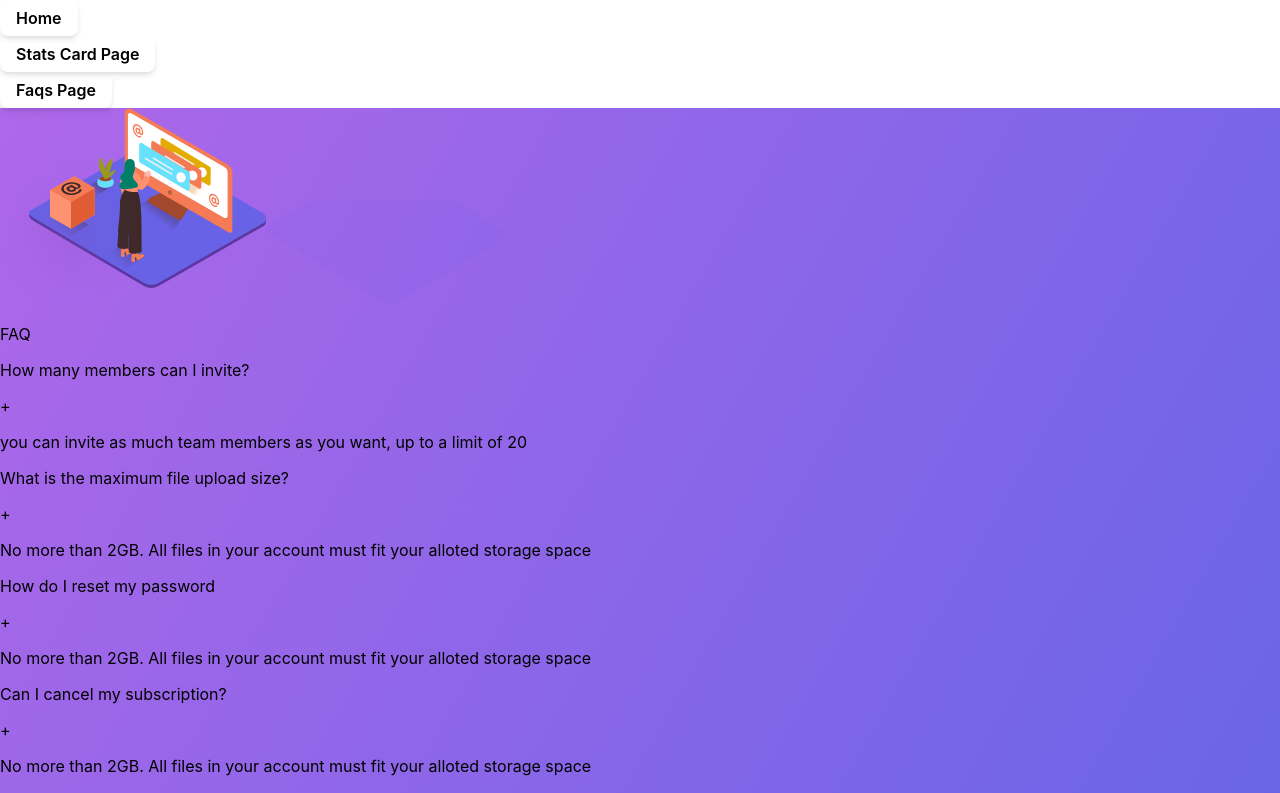
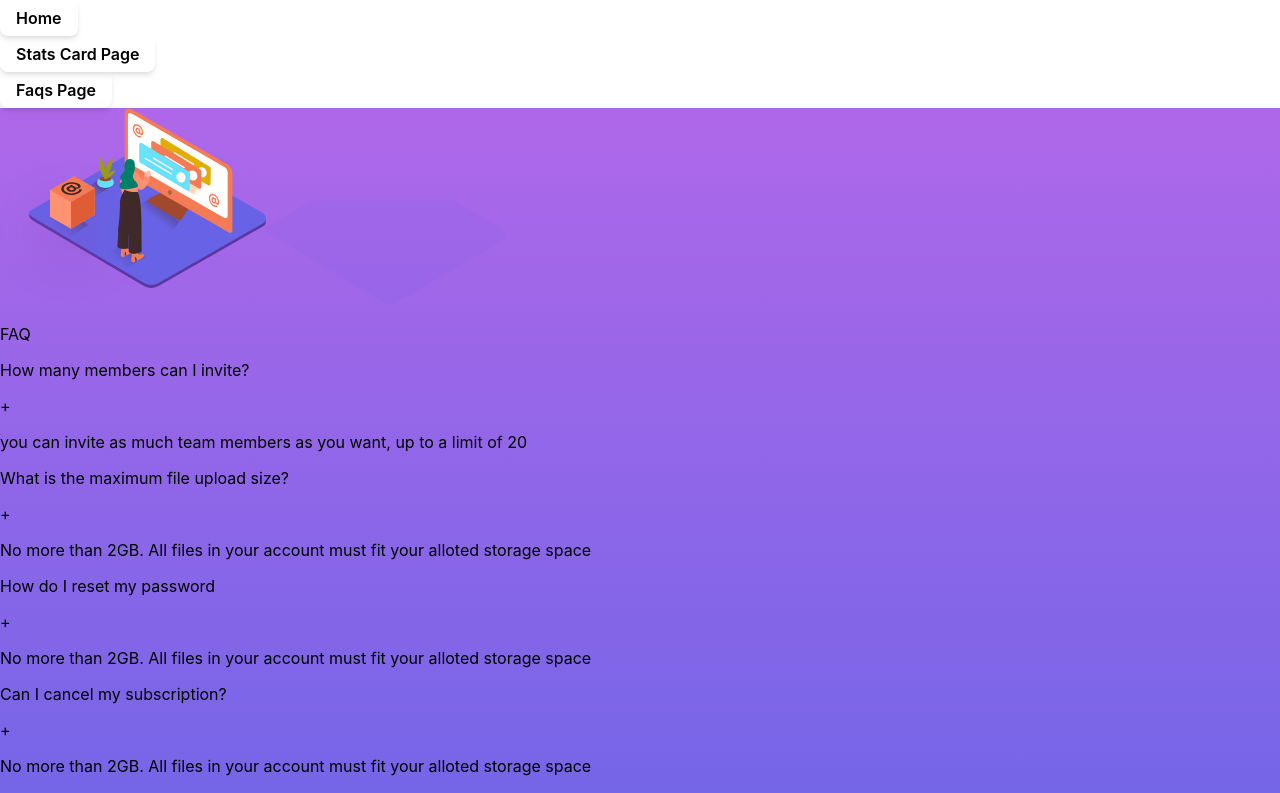
Before and after one commit to ltghc1990/nextjs-taillwind-frontendmentors, a Next.js app: page /Faqs in a window 1280 px wide. Shown: the top 793 px of the page. Built offline with nearby package versions, Linux system fonts and the light colour scheme.

Commit message:
added desktop styles

```diff
--- a/components/FaqsAccordion.js
+++ b/components/FaqsAccordion.js
@@ -14,34 +14,31 @@ const FaqsAccordion = () => {
     }
   }
 
-  const bgGradient = {backgroundImage: "linear-gradient(120deg, hsl(273, 75%, 66%), hsl(240, 73%, 65%)"}
+  const bgGradient = {backgroundImage: "linear-gradient(180deg, hsl(273, 75%, 66%), hsl(240, 73%, 65%)"}
 
   const accordion = data.map((item, index)=>{
     return(
-      <div key={index} className="my-1 border-b-2 w-11/12 mx-auto">
-        <div className="border-b-2 border-gray-300">
+        <div key={index} className="border-b-2 border-gray-300 pt-4">
           <div className="flex justify-between" onClick={()=>onClickHandler(index)}>
             <p className={`${selected === index ? "font-bold" : "text-md"} pb-3`}>{item.question}</p>
             <p>{selected === index ? "-" : "+"}</p>
           </div>
-
           <p className={`${selected === index ? "block" : "hidden"}`}>{item.answer}</p>
-        </div>
         </div>
     )
   })
 
   return (
-    <div style={bgGradient} className=" pt-40 pb-20">
-      <div className="bg-gray-200 max-w-sm border-2 mx-auto rounded-3xl shadow-2xl pt-28 pb-8 md:max-w-xl">
-        <div className ="relative">
-          <img className=" -mt-52 absolute left-1/2 transform -translate-x-1/2" src="\images\faq-accordion\illustration-woman-online-mobile.svg"></img>
-          <img className="absolute -mt-46 left-1/2 transform -translate-x-1/2 -top-24" src="\images\faq-accordion\bg-pattern-mobile.svg"/>
-          <p className="text-center font-bold text-4xl mb-8 tracking-wider">FAQ</p>
+    <div style={bgGradient} className="h-screen pt-40 lg:pt-20">
+      <div className="bg-gray-200 border-2 max-w-sm mx-auto rounded-3xl shadow-2xl pt-28 pb-8 sm:max-w-xl lg:max-w-screen-md lg:flex lg:py-12 lg:px-8 xl:max-w-screen-lg">
+        <div className ="relative lg:w-1/2">
+          <img className="-mt-52 absolute z-50 left-1/2 transform -translate-x-1/2 lg:mt-0 lg:w-11/12 lg:top-1/2 lg:-translate-y-1/2 lg:left-1/3" src="\images\faq-accordion\illustration-woman-online-mobile.svg"></img>
+          <img className="absolute -mt-46 left-1/2 transform -translate-x-1/2 -top-24 lg:w-11/12 lg:top-1/2 lg:-translate-y-1/6 lg:left-1/3" src="\images\faq-accordion\bg-pattern-mobile.svg"/>
         </div>
-
+        <div className="my-1 border-b-2 w-11/12 mx-auto lg:w-1/2">
+          <p className="text-center font-bold text-4xl mb-8 tracking-wider lg:text-left">FAQ</p>
           {accordion}
-
+        </div>
       </div>
     </div>
   )
```
Lines whose indentation alone changed are shown as unchanged.
